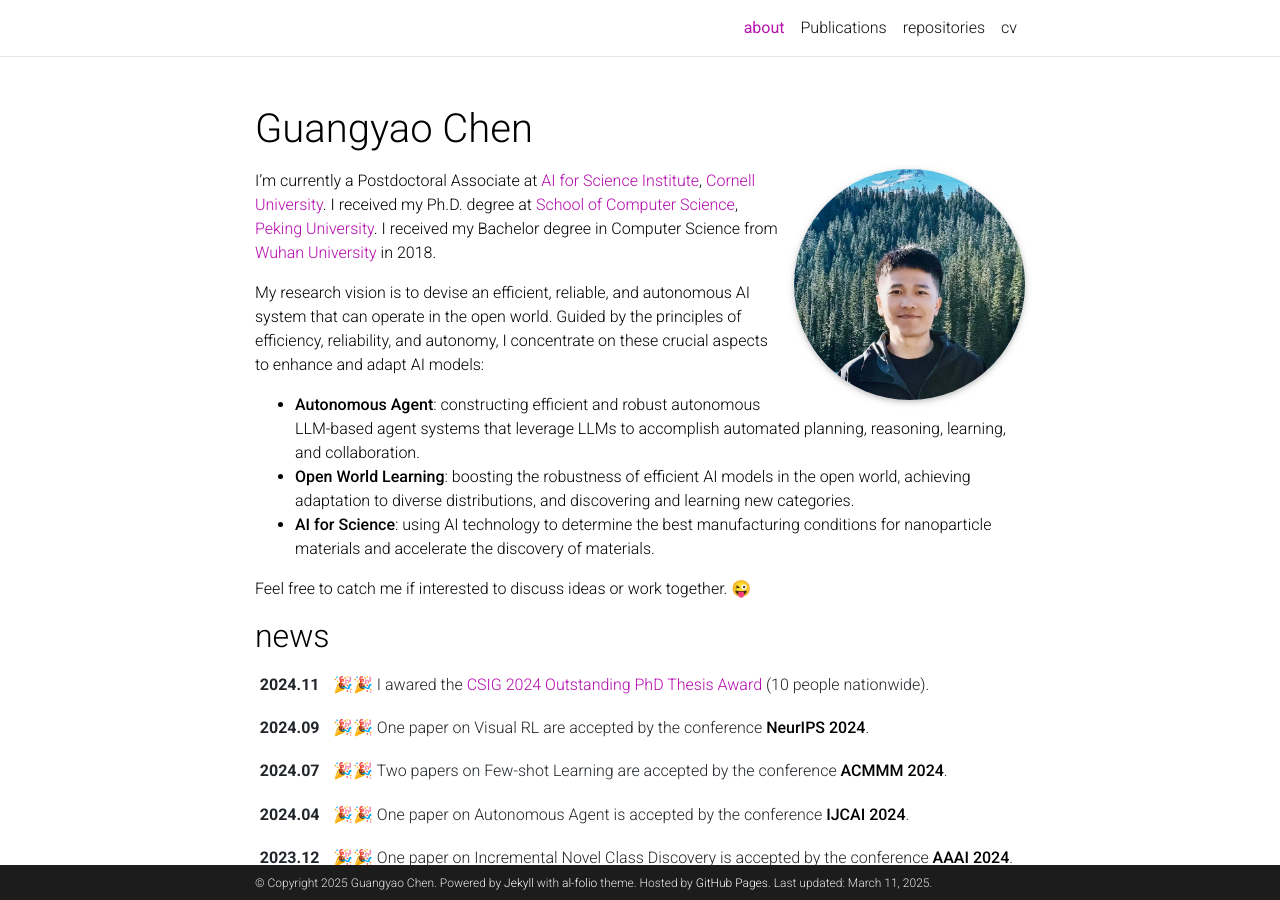
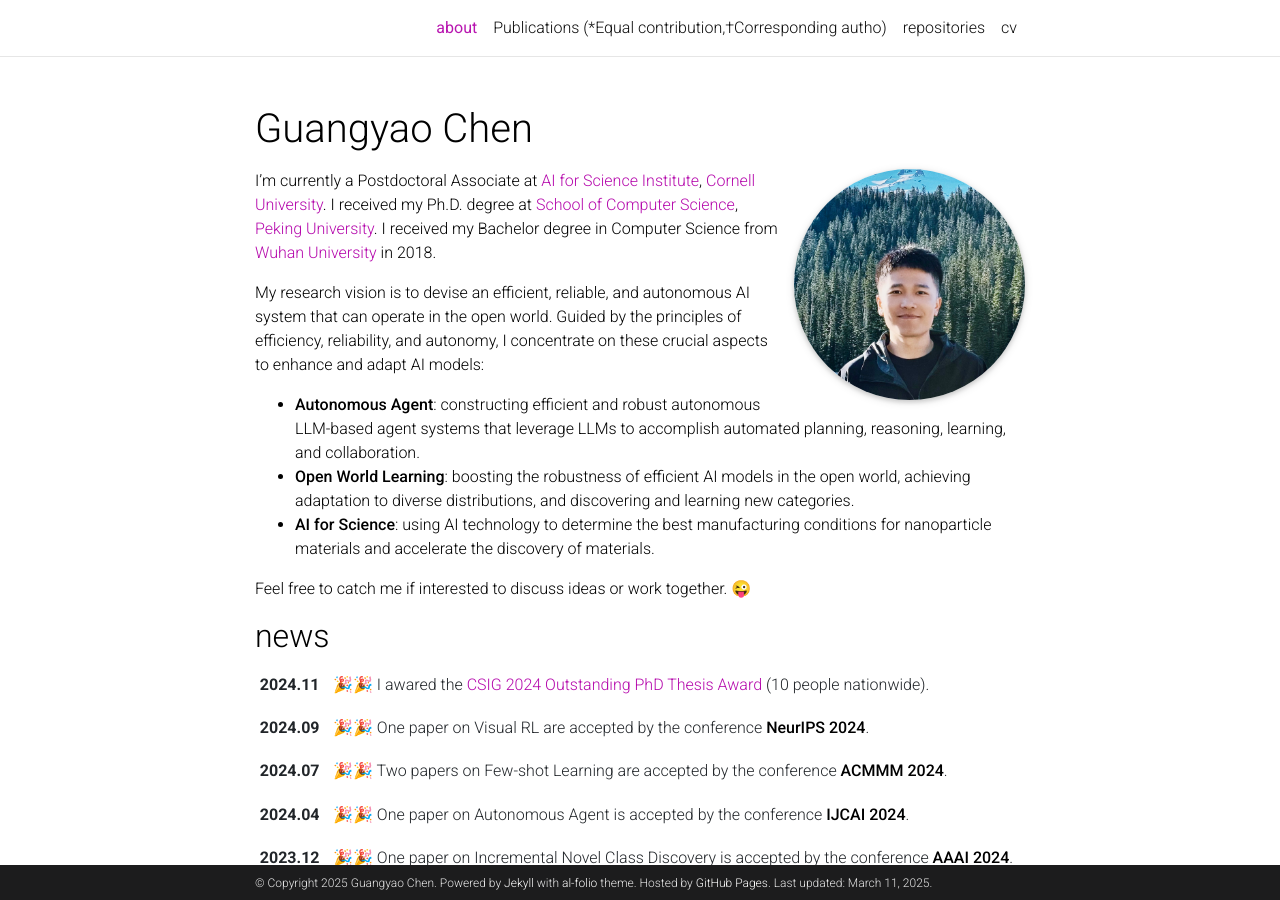
Before and after one commit to iCGY96/iCGY96.github.io, a Jekyll site: the page built from _pages/about.md, in a window 1280 px wide and 900 px high. Built offline with Jekyll 4.4.1, drawn with Linux system fonts in a browser that asks for light colours; full-size pictures stand in for the smaller copies a plugin makes; comment, search, counter and statistics services are not loaded; a style sheet for code colours, icons or effects is not loaded.

Commit message:
Update publications.md

```diff
--- a/_pages/publications.md
+++ b/_pages/publications.md
@@ -1,7 +1,7 @@
 ---
 layout: page
 permalink: /publications/
-title: Publications
+title: Publications (*Equal contribution,†Corresponding autho)
 description: # * denotes equal contribution and joint lead authorship.
 years: [2025, 2024, 2023, 2022, 2021, 2020, 2018]
 nav: true
```
